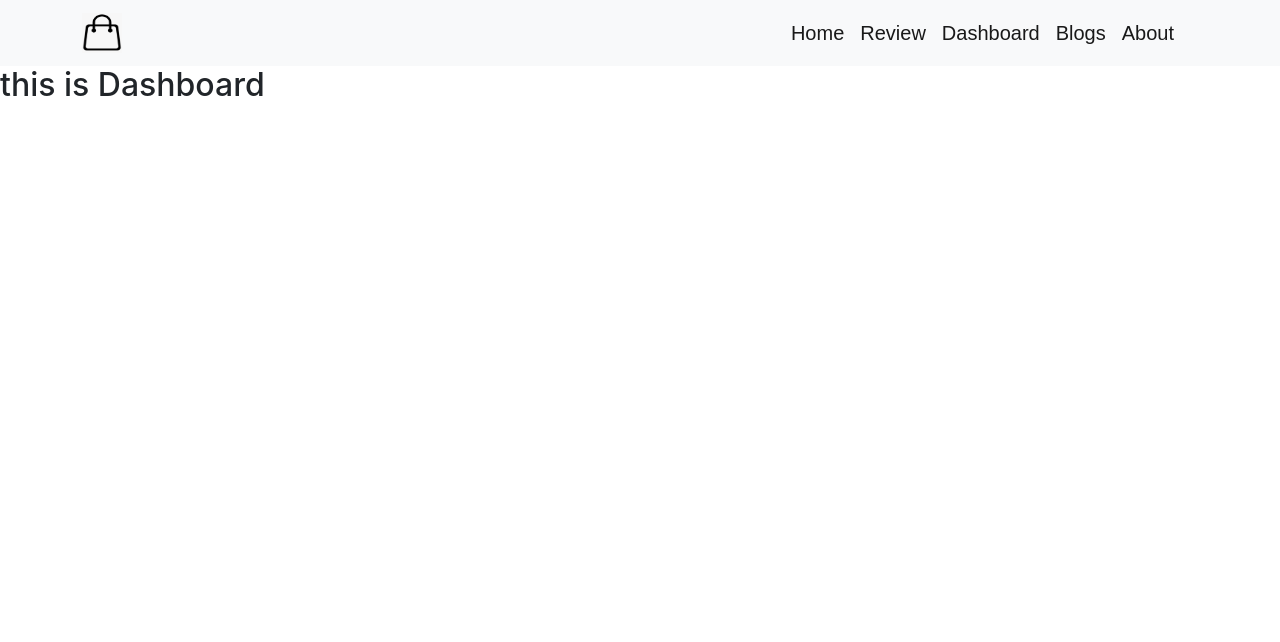
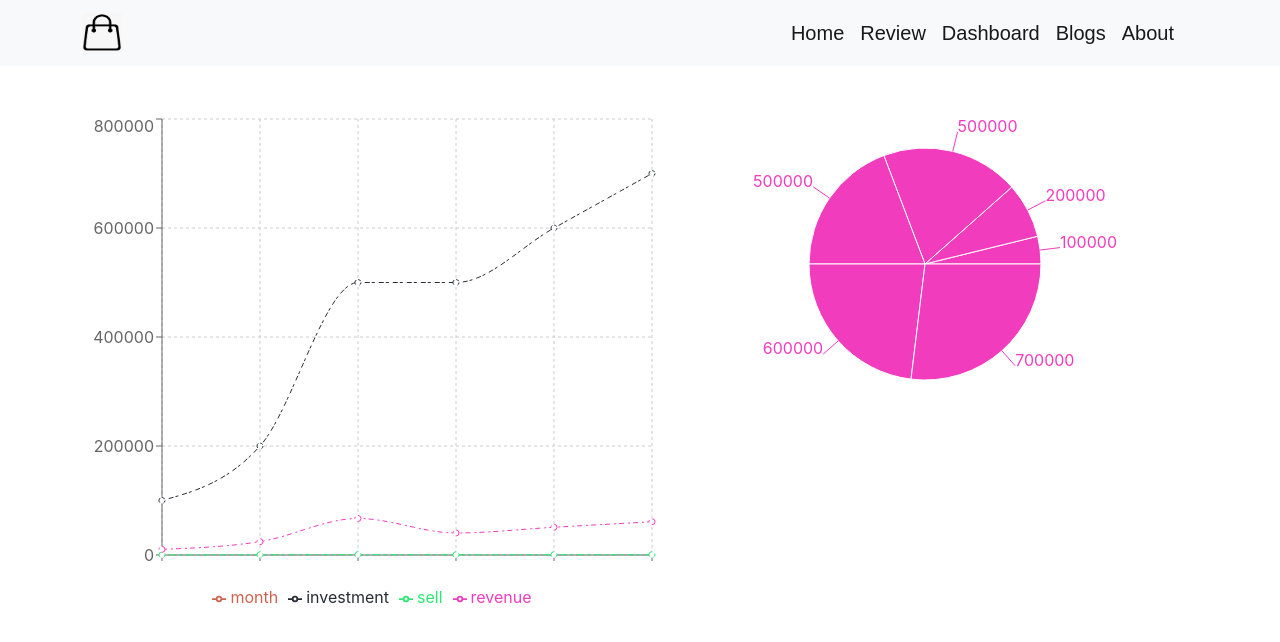
Before and after one commit to prosaiful37/product-analysis-website, a React (Create React App) app: page /dashboard in a window 1280 px wide. Shown: the top 642 px of the page. Built offline with nearby package versions, Linux system fonts and the light colour scheme.

Commit message:
site dashboard update and with chart complete

```diff
--- a/src/components/Dashboard/Dashboard.js
+++ b/src/components/Dashboard/Dashboard.js
@@ -1,9 +1,40 @@
 import React from 'react';
+import DashLineChart from '../DashdLineChart/DashLineChart';
+import LineBarChart from '../LineBarChart/LineBarChart';
+import MyPieChart from '../MyPieChart/MyPieChart';
 
 const Dashboard = () => {
     return (
         <div>
-            <h2> this is Dashboard</h2>
+            <section className='container'>
+                <div className='row'>
+                    <div className='col-lg-6'>
+                        <div className='chart my-5'>
+                            <DashLineChart></DashLineChart>
+                        </div>
+
+                    </div>
+                    <div className='col-lg-6'>
+                        <div className='mypiechart my-5'>
+                            <MyPieChart></MyPieChart>
+                        </div>
+                    </div>
+                </div>
+                <div className='row'>
+                    <div className='col-lg-6'>
+                        <div className='chart my-5'>
+                             <LineBarChart></LineBarChart>
+                        </div>
+
+                    </div>
+                    <div className='col-lg-6'>
+                        <div className='mypiechart my-5'>
+
+                        </div>
+                    </div>
+                </div>
+
+            </section>
         </div>
     );
 };
--- /dev/null
+++ b/src/components/DashdLineChart/DashLineChart.js
@@ -0,0 +1,71 @@
+import React from 'react';
+import { LineChart } from 'recharts';
+import {Line, XAxis, YAxis, CartesianGrid, Tooltip, Legend,  } from 'recharts';
+
+const DashLineChart = () => {
+    const data = [
+        {
+            "month": "Mar",
+            "investment": 100000,
+            "sell": 241,
+            "revenue": 10401
+        },
+        {
+            "month": "Apr",
+            "investment": 200000,
+            "sell": 423,
+            "revenue": 24500
+        },
+        {
+            "month": "May",
+            "investment": 500000,
+            "sell": 726,
+            "revenue": 67010
+        },
+        {
+            "month": "Jun",
+            "investment": 500000,
+            "sell": 529,
+            "revenue": 40405
+        },
+        {
+            "month": "Jul",
+            "investment": 600000,
+            "sell": 601,
+            "revenue": 50900
+        },
+        {
+            "month": "Aug",
+            "investment": 700000,
+            "sell": 670,
+            "revenue": 61000
+        }
+    ];
+    return (
+
+        <LineChart
+            width={600}
+            height={500}
+            data={data}
+            margin={{
+                top: 5,
+                right: 30,
+                left: 20,
+                bottom: 5,
+            }}
+        >
+            <CartesianGrid strokeDasharray="3 3" />
+            <XAxis dataKey="name" />
+            <YAxis />
+            <Tooltip />
+            <Legend />
+            <Line type='monotone' dataKey={'month'} stroke="#D0634E" strokeDasharray="5 5" />
+            <Line type="monotone" dataKey="investment" stroke="#282C34" strokeDasharray="3 4 5 2" />
+            <Line type="monotone" dataKey="sell" stroke="#2BE973" strokeDasharray="3 4 7 3" />
+            <Line type="monotone" dataKey="revenue" stroke="#F23CBE" strokeDasharray="5 4 2 3" />
+        </LineChart>
+
+    );
+};
+
+export default DashLineChart;
--- /dev/null
+++ b/src/components/LineBarChart/LineBarChart.js
@@ -0,0 +1,85 @@
+import React from 'react';
+import {
+    ComposedChart,
+    Line,
+    Area,
+    Bar,
+    XAxis,
+    YAxis,
+    CartesianGrid,
+    Tooltip,
+    Legend,
+    Scatter,
+    ResponsiveContainer,
+  } from 'recharts';
+
+
+const LineBarChart = () => {
+    const data = [
+        {
+            "month": "Mar",
+            "investment": 100000,
+            "sell": 241,
+            "revenue": 10401
+        },
+        {
+            "month": "Apr",
+            "investment": 200000,
+            "sell": 423,
+            "revenue": 24500
+        },
+        {
+            "month": "May",
+            "investment": 500000,
+            "sell": 726,
+            "revenue": 67010
+        },
+        {
+            "month": "Jun",
+            "investment": 500000,
+            "sell": 529,
+            "revenue": 40405
+        },
+        {
+            "month": "Jul",
+            "investment": 600000,
+            "sell": 601,
+            "revenue": 50900
+        },
+        {
+            "month": "Aug",
+            "investment": 700000,
+            "sell": 670,
+            "revenue": 61000
+        },
+    ];
+    return (
+        <ResponsiveContainer width="100%" height='100%'>
+            <ComposedChart
+                width={600}
+                height={500}
+                data={data}
+                margin={{
+                    top: 20,
+                    right: 20,
+                    bottom: 20,
+                    left: 20,
+                  }}
+            >
+                <CartesianGrid stroke='#f5f5f5' />
+                <XAxis dataKey='month' scale='band' />
+                <YAxis></YAxis>
+                <Tooltip></Tooltip>
+                <Legend></Legend>
+                <Area type={'monotone'} dataKey="investment" fill="#8884d8" stroke="#8884d8" />
+                <Bar dataKey="sell" barSize={20} fill="#413ea0" />
+                <Line type="monotone" dataKey="revenue" stroke="#ff7300" />
+                <Scatter dataKey="sell" fill="red" />
+            </ComposedChart>
+
+        </ResponsiveContainer>
+
+    );
+};
+
+export default LineBarChart;
--- /dev/null
+++ b/src/components/MyPieChart/MyPieChart.js
@@ -0,0 +1,56 @@
+import React from 'react';
+import { ResponsiveContainer, PieChart, Pie, Legend } from 'recharts';
+
+const MyPieChart = () => {
+    const data = [
+        {
+            "month": "Mar",
+            "investment": 100000,
+            "sell": 241,
+            "revenue": 10401
+        },
+        {
+            "month": "Apr",
+            "investment": 200000,
+            "sell": 423,
+            "revenue": 24500
+        },
+        {
+            "month": "May",
+            "investment": 500000,
+            "sell": 726,
+            "revenue": 67010
+        },
+        {
+            "month": "Jun",
+            "investment": 500000,
+            "sell": 529,
+            "revenue": 40405
+        },
+        {
+            "month": "Jul",
+            "investment": 600000,
+            "sell": 601,
+            "revenue": 50900
+        },
+        {
+            "month": "Aug",
+            "investment": 700000,
+            "sell": 670,
+            "revenue": 61000
+        }
+    ];
+    return (
+        <div style={{ width: '100%', height: 300 }}>
+            <ResponsiveContainer>
+                <PieChart>
+                    <Pie dataKey={'month'} data={data} fill="#8884d8" label/>
+                    <Pie dataKey={'investment'} data={data} fill="#F23CBE" label/>
+                </PieChart>
+            </ResponsiveContainer>
+        </div>
+    );
+};
+
+
+export default MyPieChart;
```
